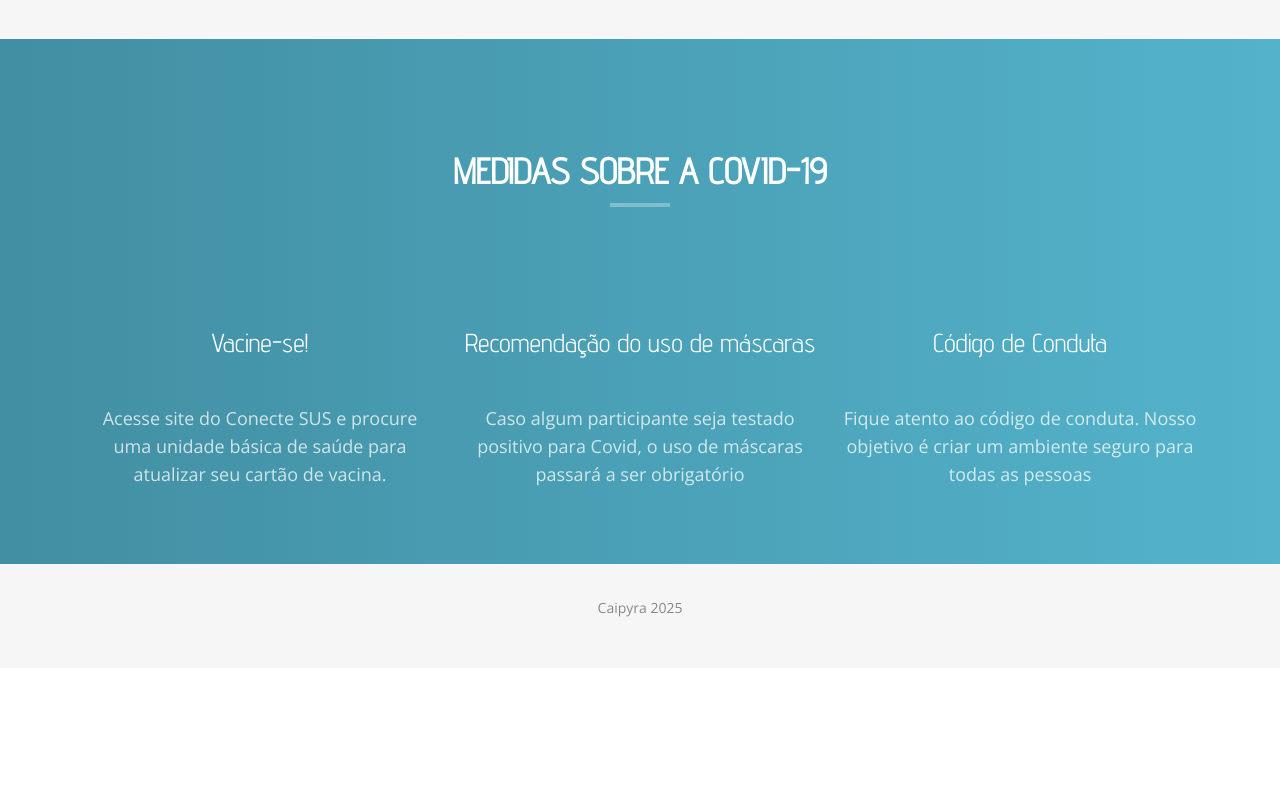
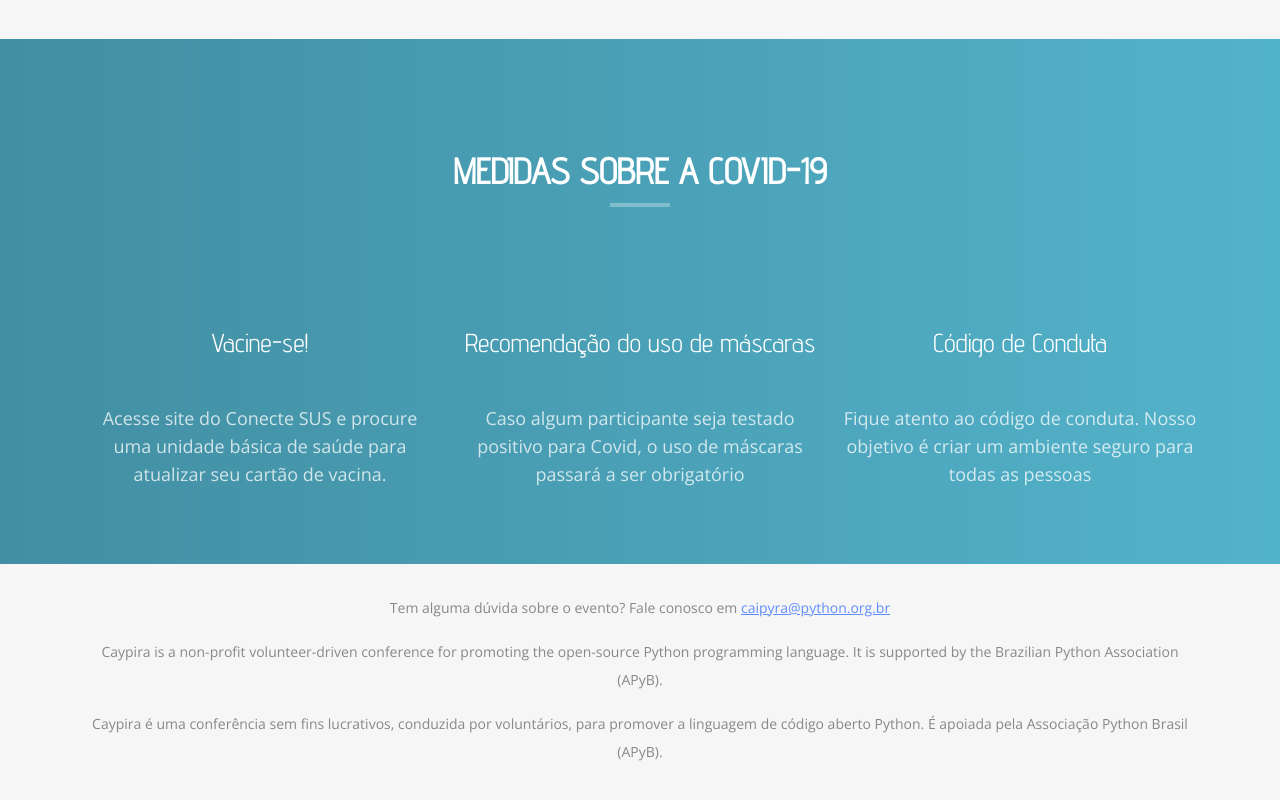
Before and after one commit to caipyra/caipyra2025-site, a React (Vite) app: page / in a window 1280 px wide. Shown: the part 4673-5473 px from the top of the page. Before the commit the page ends 5341 px from the top, so only its background shows below. Built offline with nearby package versions, Linux system fonts and the light colour scheme.

Commit message:
Adicionado rodapé mais completo

```diff
--- /dev/null
+++ b/src/components/EmailLink.jsx
@@ -0,0 +1,5 @@
+export default function EmailLink() {
+  return (
+    <a href="mailto:caipyra@python.org.br">caipyra@python.org.br</a>
+  );
+}
--- a/src/components/Footer.jsx
+++ b/src/components/Footer.jsx
@@ -1,9 +1,23 @@
+import EmailLink from './EmailLink';
+
 export default function Footer() {
   return (
     <>
       <div id="footer">
         <div className="container text-center">
-          <p>Caipyra 2025</p>
+          <p>
+            Tem alguma dúvida sobre o evento? Fale conosco em <EmailLink />
+          </p>
+          <p>
+            Caypira is a non-profit volunteer-driven conference for promoting the
+            open-source Python programming language. It is supported by the Brazilian
+            Python Association (APyB).
+          </p>
+          <p>
+            Caypira é uma conferência sem fins lucrativos, conduzida por voluntários,
+            para promover a linguagem de código aberto Python. É apoiada pela Associação
+            Python Brasil (APyB).
+          </p>
         </div>
       </div>
     </>
--- a/src/components/Patrocinio.jsx
+++ b/src/components/Patrocinio.jsx
@@ -1,3 +1,5 @@
+import EmailLink from './EmailLink';
+
 export default function Patrocinio() {
   return (
     <>
@@ -11,7 +13,7 @@ export default function Patrocinio() {
                 patrocinadores. Se você ou sua empresa tem interesse em nos ajudar a
                 fazer esse evento acontecer, entre em contato conosco através do e-mail
               </p>
-              <a href="mailto:caipyra@python.org.br">caipyra@python.org.br</a>
+              <EmailLink />
             </div>
           </div>
           <div className="row">
```
